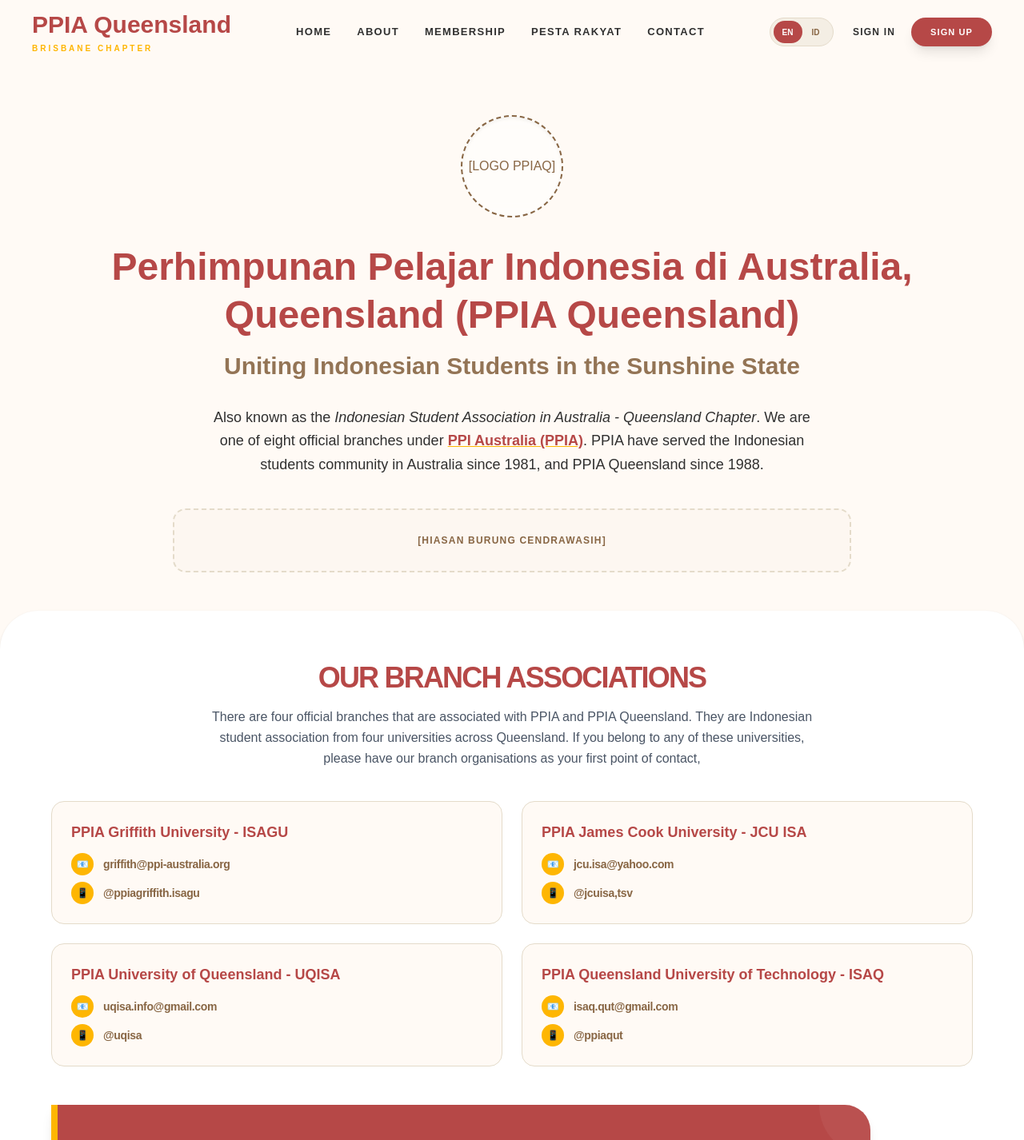
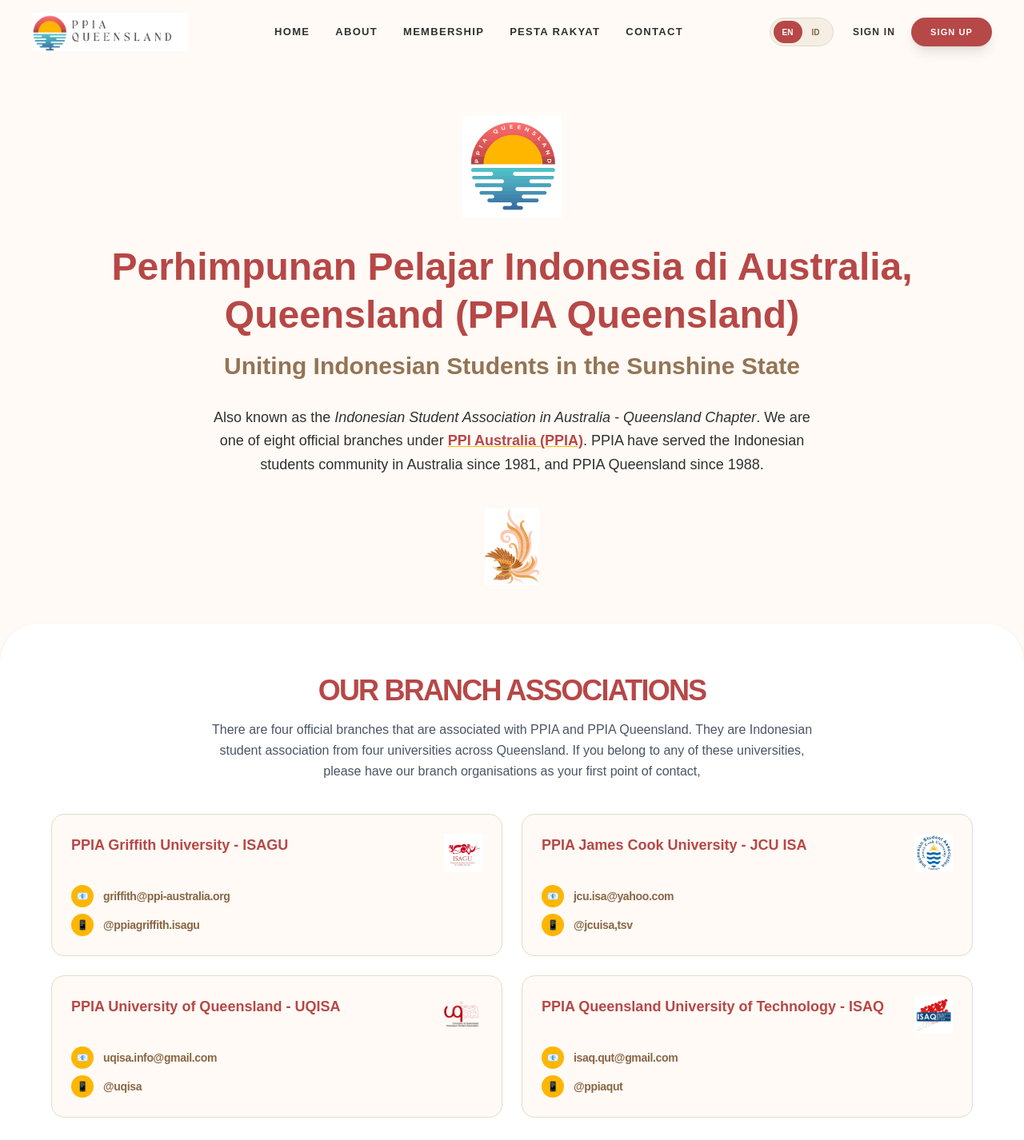
Before and after one commit to andikaprmdya/PPIAQ, a Next.js app in the folder ppiaq-website/: page /about in a window 1280 px wide. Shown: the top 1426 px of the page at 80% size. Built offline with nearby package versions, Linux system fonts and the light colour scheme.

Commit message:
Integrate images and fix bilingual text in home and about pages

```diff
--- a/ppiaq-website/app/about/page.tsx
+++ b/ppiaq-website/app/about/page.tsx
@@ -1,13 +1,14 @@
 'use client';
 
+import Image from 'next/image';
 import { useLanguage } from '@/lib/language-context';
 import { getTranslation, translations } from '@/lib/translations';
 
 const UNIVERSITIES = [
-  { name: 'PPIA Griffith University - ISAGU', email: 'griffith@ppi-australia.org', instagram: '@ppiagriffith.isagu' },
-  { name: 'PPIA James Cook University - JCU ISA', email: 'jcu.isa@yahoo.com', instagram: '@jcuisa,tsv' },
-  { name: 'PPIA University of Queensland - UQISA', email: 'uqisa.info@gmail.com', instagram: '@uqisa' },
-  { name: 'PPIA Queensland University of Technology - ISAQ', email: 'isaq.qut@gmail.com', instagram: '@ppiaqut' },
+  { name: 'PPIA Griffith University - ISAGU', email: 'griffith@ppi-australia.org', instagram: '@ppiagriffith.isagu', logo: '/images/Isagu_Logo.jpg' },
+  { name: 'PPIA James Cook University - JCU ISA', email: 'jcu.isa@yahoo.com', instagram: '@jcuisa,tsv', logo: '/images/jcuisa_logo.jpg' },
+  { name: 'PPIA University of Queensland - UQISA', email: 'uqisa.info@gmail.com', instagram: '@uqisa', logo: '/images/uqisa_logo.png' },
+  { name: 'PPIA Queensland University of Technology - ISAQ', email: 'isaq.qut@gmail.com', instagram: '@ppiaqut', logo: '/images/ISAQ_Logo.jpg' },
 ];
 
 const TEAM_MEMBERS = [
@@ -27,8 +28,13 @@
       {/* --- HERO SECTION --- */}
       <section className="pt-16 pb-10 px-6 text-center relative">
         <div className="max-w-5xl mx-auto relative z-10">
-          <div className="mx-auto mb-8 w-32 h-32 flex items-center justify-center border-2 border-dashed border-[#886644] text-[#886644] rounded-full bg-white/50 backdrop-blur-sm shadow-inner">
-            [LOGO PPIAQ]
+          <div className="mx-auto mb-8 w-32 h-32 relative">
+            <Image
+              src="/images/PPIAQ_logo.png"
+              alt="PPIA Queensland Logo"
+              fill
+              className="object-contain"
+            />
           </div>
 
           <h1 className="font-tan-angleton font-bold text-3xl md:text-5xl text-[#B64847] leading-tight mb-4">
@@ -63,10 +69,13 @@
       </section>
 
       {/* --- CENDRAWASIH DECORATION --- */}
-      <div className="max-w-4xl mx-auto px-6 mb-12">
-        <div className="w-full h-20 border-2 border-dashed border-[#E4DBCA] flex items-center justify-center text-[#886644] rounded-2xl bg-[#E4DBCA]/10 text-xs font-bold tracking-widest uppercase">
-          [HIASAN BURUNG CENDRAWASIH]
-        </div>
+      <div className="max-w-4xl mx-auto px-6 mb-12 h-24 relative">
+        <Image
+          src="/images/Cendrawasih_Down.png"
+          alt="Cendrawasih Bird Decoration"
+          fill
+          className="object-contain"
+        />
       </div>
 
       {/* --- BRANCHES SECTION --- */}
@@ -85,8 +94,20 @@
 
           <div className="grid grid-cols-1 md:grid-cols-2 gap-6 mb-12">
             {UNIVERSITIES.map((uni, i) => (
-              <div key={i} className="group bg-[#FFFAF5] border border-[#E4DBCA] rounded-2xl p-6 hover:bg-white hover:shadow-xl transition-all duration-300">
-                <h3 className="font-bold text-lg text-[#B64847] mb-3 group-hover:translate-x-1 transition-transform">{uni.name}</h3>
+              <div key={i} className="group bg-[#FFFAF5] border border-[#E4DBCA] rounded-2xl p-6 hover:bg-white hover:shadow-xl transition-all duration-300 flex flex-col">
+                <div className="flex items-start justify-between mb-4">
+                  <h3 className="font-bold text-lg text-[#B64847] group-hover:translate-x-1 transition-transform flex-1">{uni.name}</h3>
+                  {uni.logo && (
+                    <div className="relative w-12 h-12 ml-2 flex-shrink-0">
+                      <Image
+                        src={uni.logo}
+                        alt={uni.name}
+                        fill
+                        className="object-contain"
+                      />
+                    </div>
+                  )}
+                </div>
                 <div className="space-y-2 text-[#886644] font-bold text-sm">
                   <p className="flex items-center gap-3 tracking-tight">
                     <span className="w-7 h-7 flex items-center justify-center bg-[#FEB602] text-[#B64847] rounded-full text-xs">📧</span>
--- a/ppiaq-website/app/page.tsx
+++ b/ppiaq-website/app/page.tsx
@@ -1,5 +1,6 @@
 'use client';
 
+import Image from 'next/image';
 import { useLanguage } from '@/lib/language-context';
 
 export default function HomePage() {
@@ -11,9 +12,15 @@
       {/* --- SECTION 1: HERO (Berdasarkan image_9e5455.jpg) --- */}
       <section className="bg-[#B64847] text-white py-20 px-6 min-h-[70vh] flex items-center">
         <div className="max-w-6xl mx-auto flex flex-col md:flex-row items-center gap-12">
-          {/* Cendrawasih Placeholder */}
-          <div className="w-64 h-64 md:w-80 md:h-80 border-2 border-dashed border-white/40 flex items-center justify-center rounded-2xl shrink-0">
-            [HIASAN BURUNG CENDRAWASIH]
+          {/* Cendrawasih Image */}
+          <div className="relative w-64 h-64 md:w-80 md:h-80 shrink-0 rounded-2xl overflow-hidden">
+            <Image
+              src="/images/Cendrawasih_Up.png"
+              alt="Cendrawasih Bird Decoration"
+              fill
+              className="object-cover"
+              priority
+            />
           </div>
 
           <div className="text-center md:text-left">
@@ -27,10 +34,10 @@
             </p>
             <div className="flex flex-wrap justify-center md:justify-start gap-4">
               <button className="px-8 py-3 bg-white text-[#B64847] font-bold rounded-sm hover:bg-[#FEB602] transition-colors uppercase tracking-wider text-sm">
-                Learn More About Us
+                {language === 'id' ? 'Pelajari Tentang Kami' : 'Learn More About Us'}
               </button>
               <button className="px-8 py-3 border-2 border-white text-white font-bold rounded-sm hover:bg-white hover:text-[#B64847] transition-all uppercase tracking-wider text-sm">
-                Become a Member
+                {language === 'id' ? 'Jadilah Anggota' : 'Become a Member'}
               </button>
             </div>
           </div>
@@ -40,13 +47,18 @@
       {/* --- SECTION 2: INTRO & ACTION (Berdasarkan image_9df675.png) --- */}
       <section className="py-24 px-6 text-center">
         <div className="max-w-5xl mx-auto">
-          {/* Logo PPIAQ Placeholder */}
-          <div className="mx-auto mb-8 w-24 h-24 border-2 border-dashed border-[#886644] flex items-center justify-center rounded-full">
-            [LOGO]
+          {/* Logo PPIAQ */}
+          <div className="mx-auto mb-8 w-24 h-24 relative">
+            <Image
+              src="/images/PPIAQ_logo.png"
+              alt="PPIA Queensland Logo"
+              fill
+              className="object-contain"
+            />
           </div>
 
           <h2 className="font-tan-angleton font-bold text-3xl md:text-5xl text-[#B64847] mb-8">
-            We&apos;re here for Indonesian students in Queensland
+            {language === 'id' ? 'Kami ada untuk pelajar Indonesia di Queensland' : "We're here for Indonesian students in Queensland"}
           </h2>
 
           <p className="text-gray-600 text-lg mb-12 italic leading-relaxed max-w-3xl mx-auto">
@@ -57,13 +69,13 @@
 
           <div className="grid grid-cols-1 md:grid-cols-3 gap-4">
             <button className="p-6 bg-black text-white font-bold hover:bg-[#B64847] transition-colors uppercase tracking-widest text-sm">
-              Guide to Queensland Booklet
+              {language === 'id' ? 'Panduan Queensland' : 'Guide to Queensland Booklet'}
             </button>
             <button className="p-6 bg-black text-white font-bold hover:bg-[#B64847] transition-colors uppercase tracking-widest text-sm">
-              Add Me to the Database
+              {language === 'id' ? 'Tambahkan Saya ke Database' : 'Add Me to the Database'}
             </button>
             <button className="p-6 bg-black text-white font-bold hover:bg-[#B64847] transition-colors uppercase tracking-widest text-sm">
-              I Want to Become a Member
+              {language === 'id' ? 'Saya Ingin Menjadi Anggota' : 'I Want to Become a Member'}
             </button>
           </div>
         </div>
@@ -73,7 +85,7 @@
       <section className="py-24 px-6 bg-[#E4DBCA]/20">
         <div className="max-w-6xl mx-auto">
           <h2 className="font-tan-angleton font-bold text-4xl text-[#B64847] text-center mb-16">
-            Upcoming events
+            {language === 'id' ? 'Acara Mendatang' : 'Upcoming events'}
           </h2>
 
           <div className="grid grid-cols-1 md:grid-cols-3 gap-8">
@@ -107,15 +119,19 @@
       <section className="py-24 px-6">
         <div className="max-w-4xl mx-auto">
           <h2 className="font-tan-angleton font-bold text-4xl text-[#B64847] mb-12">
-            Frequently asked questions
+            {language === 'id' ? 'Pertanyaan yang Sering Diajukan' : 'Frequently asked questions'}
           </h2>
 
           <div className="space-y-4">
-            {[
+            {(language === 'id' ? [
+              'Apa saja manfaat menjadi anggota?',
+              'Bisakah saya menjadi anggota?',
+              'Mengapa saya harus menyelesaikan formulir database?',
+            ] : [
               'What are the benefits of becoming a member?',
               'Can I become a member?',
               'Why should I complete the database form?',
-            ].map((q, i) => (
+            ]).map((q, i) => (
               <div key={i} className="bg-[#FEB602]/20 p-6 flex justify-between items-center cursor-pointer group hover:bg-[#FEB602]/30 transition-all rounded-lg">
                 <span className="font-bold text-sm tracking-widest uppercase opacity-70 group-hover:opacity-100">{q}</span>
                 <span className="text-2xl font-light text-[#B64847]">+</span>
@@ -131,7 +147,9 @@
 
           {/* Newsletter Form */}
           <div className="flex-1">
-            <h3 className="font-tan-angleton font-bold text-5xl text-[#B64847] mb-8">Stay in touch</h3>
+            <h3 className="font-tan-angleton font-bold text-5xl text-[#B64847] mb-8">
+              {language === 'id' ? 'Tetap Terhubung' : 'Stay in touch'}
+            </h3>
             <p className="text-xs font-bold uppercase tracking-widest text-gray-500 mb-6 italic">* Indicates required field</p>
             <form className="space-y-6">
               <div>
@@ -152,7 +170,9 @@
 
           {/* Contact Details */}
           <div className="flex-1">
-            <h3 className="font-tan-angleton font-bold text-5xl text-[#B64847] mb-8">Contact us</h3>
+            <h3 className="font-tan-angleton font-bold text-5xl text-[#B64847] mb-8">
+              {language === 'id' ? 'Hubungi Kami' : 'Contact us'}
+            </h3>
             <div className="space-y-6 text-lg text-gray-700">
               <p className="font-medium leading-relaxed">
                 Perhimpunan Pelajar Indonesia di Australia, Queensland
--- a/ppiaq-website/components/layout/header.tsx
+++ b/ppiaq-website/components/layout/header.tsx
@@ -1,6 +1,7 @@
 'use client';
 
 import Link from 'next/link';
+import Image from 'next/image';
 import { useLanguage } from '@/lib/language-context';
 import { getTranslation, translations } from '@/lib/translations';
 import { useState, useEffect } from 'react';
@@ -42,13 +43,15 @@
           <div className="flex justify-between items-center h-12">
 
             {/* --- LOGO --- */}
-            <Link href="/" className="flex flex-col justify-center shrink-0 group/logo">
-              <span className="font-tan-angleton text-2xl md:text-3xl font-bold text-[#B64847] transition-colors duration-300 group-hover/nav:text-white group-hover/logo:text-[#FEB602]!">
-                PPIA Queensland
-              </span>
-              <span className="text-[10px] uppercase tracking-[0.3em] text-[#FEB602] font-bold mt-1 transition-colors duration-300 group-hover/nav:text-white/60">
-                Brisbane Chapter
-              </span>
+            <Link href="/" className="flex items-center justify-center shrink-0 group/logo h-12">
+              <Image
+                src="/images/PPIAQ_Logofornavbar.png"
+                alt="PPIA Queensland Logo"
+                width={120}
+                height={48}
+                priority
+                className="h-full w-auto transition-opacity duration-300 group-hover/nav:opacity-80"
+              />
             </Link>
 
             {/* --- DESKTOP NAVIGATION --- */}
```
